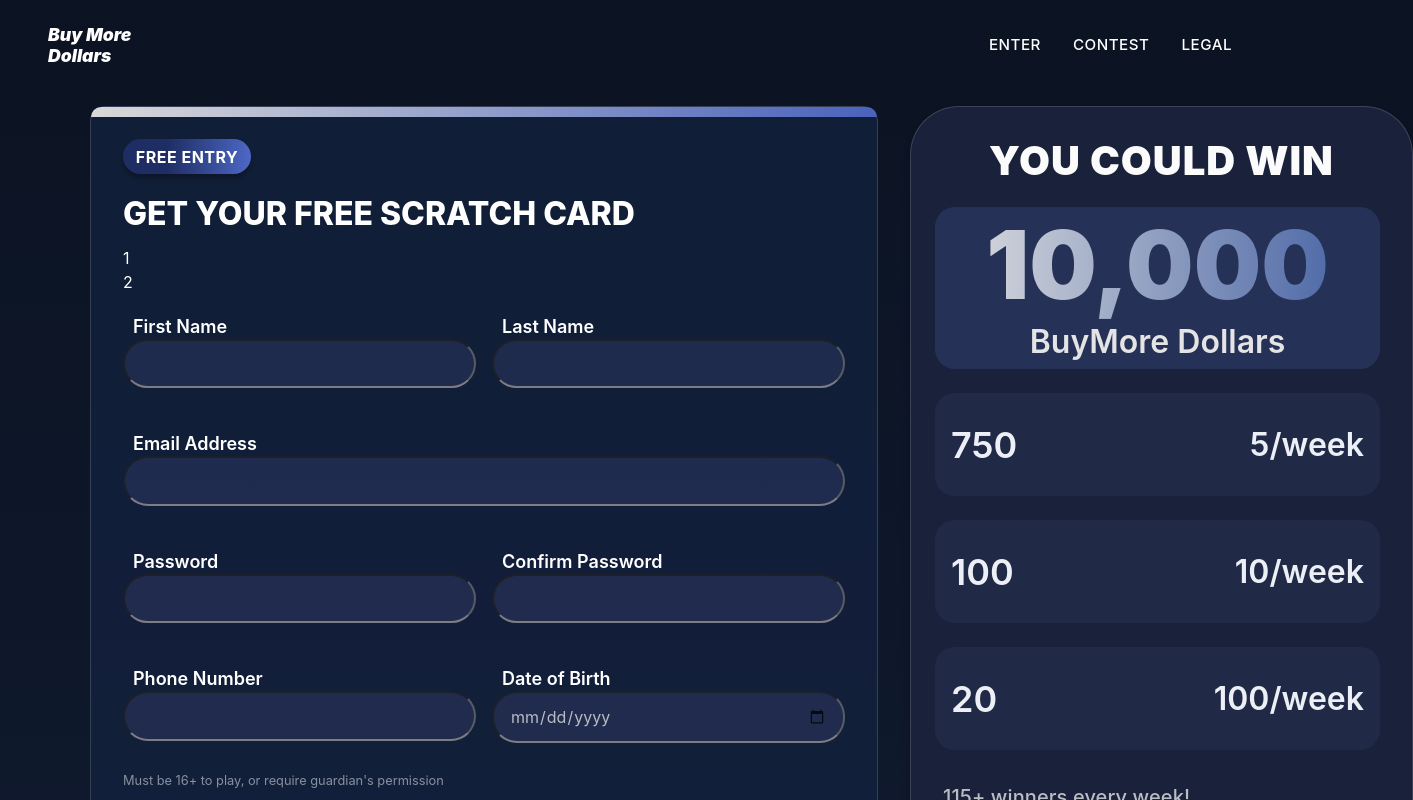
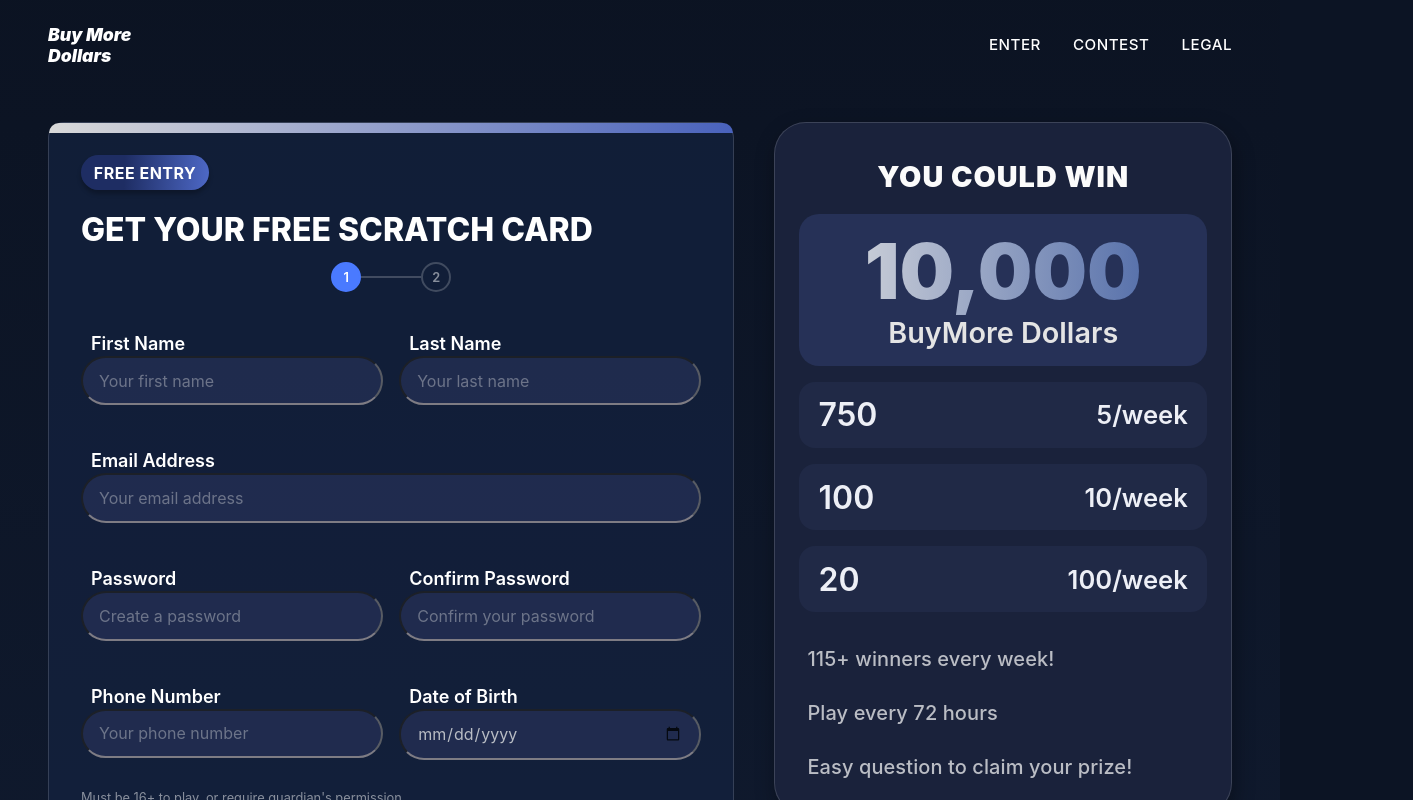
Before and after one commit to ishikachapadia/buymore-scratch, a React (Vite) app: page /register in a window 1280 px wide. Shown: the top 800 px of the page, 1413 px wide, since content can reach past the window. Built offline with nearby package versions, Linux system fonts and the light colour scheme.

Commit message:
register layout

```diff
--- a/src/index.css
+++ b/src/index.css
@@ -234,15 +234,15 @@ body {
   display: flex;
   align-items: flex-start;
   justify-content: center;
-  padding: 1rem 2rem 2rem;
+  padding: 2rem 3rem 3rem;
 }
 
 .register-wrapper {
   width: 100%;
-  max-width: 1100px;
+  max-width: 1200px;
   display: grid;
-  grid-template-columns: 1fr 280px;
-  gap: 2rem;
+  grid-template-columns: 3fr 2fr;
+  gap: 2.5rem;
   align-items: start;
 }
 
@@ -372,6 +372,72 @@ background: #323f6e;
   transform: translateY(0);
 }
 
+/* Step indicator */
+.step-indicator {
+  display: flex;
+  align-items: center;
+  justify-content: center;
+  gap: 0;
+  margin-bottom: 1.5rem;
+}
+
+.step-dot {
+  width: 30px;
+  height: 30px;
+  border-radius: 50%;
+  border: 2px solid var(--border-input);
+  display: flex;
+  align-items: center;
+  justify-content: center;
+  font-size: 0.8rem;
+  font-weight: 600;
+  color: var(--text-dim);
+  background: transparent;
+  transition: all 0.3s;
+}
+
+.step-dot.active {
+  border-color: var(--accent-blue);
+  background: var(--accent-blue);
+  color: #fff;
+}
+
+.step-line {
+  width: 60px;
+  height: 2px;
+  background: var(--border-input);
+}
+
+/* Form buttons row (Back + Submit) */
+.form-buttons {
+  display: flex;
+  gap: 1rem;
+  margin-top: 1rem;
+}
+
+.back-button {
+  flex: 1;
+  padding: 0.85rem 1rem;
+  font-size: 1rem;
+  border: 1px solid var(--border-input);
+  border-radius: var(--radius-md);
+  background: transparent;
+  color: var(--text-white);
+  font-weight: 600;
+  font-family: var(--font-family);
+  cursor: pointer;
+  transition: background 0.3s;
+}
+
+.back-button:hover {
+  background: rgba(255, 255, 255, 0.08);
+}
+
+.form-buttons .register-button {
+  flex: 1;
+  margin-top: 0;
+}
+
 .register-link {
   text-align: center;
   margin-top: 1.25rem;
@@ -432,19 +498,20 @@ background: #323f6e;
 }
 
 .prize-section {
-  width: 503px;
-  height: 880px;
-  border-radius: 49px;
+  width: 100%;
+  border-radius: 32px;
   background: #1A223B;
-  box-shadow: 2px 8px 9px 0 rgba(0, 0, 0, 0.45);
-  padding: 1.5rem;
+  box-shadow: 2px 8px 20px 0 rgba(0, 0, 0, 0.35);
+  padding: 2rem 1.5rem;
   border: 1px solid var(--border-subtle);
   text-align: center;
+  position: sticky;
+  top: 2rem;
 }
 
 .prize-title {
   color: #FBFBFB;
-  font-size: 40px;
+  font-size: 1.8rem;
   font-weight: 950;
   margin-bottom: 1rem;
   letter-spacing: 1px;
@@ -452,8 +519,8 @@ background: #323f6e;
 }
 
 .prize-amount-bg {
-  width: 445px;
-  height: 162px;
+  width: 100%;
+  padding: 1rem 0;
   border-radius: 20px;
   background: #263157;
 }
@@ -464,16 +531,16 @@ background: #323f6e;
   -webkit-background-clip: text;
   -webkit-text-fill-color: transparent;
   font-family: Inter;
-  font-size: 95px;
+  font-size: clamp(3rem, 6vw, 5.5rem);
   font-style: normal;
   font-weight: 900;
-  line-height: normal;
+  line-height: 1.1;
 }
 
 .prize-currency {
   color: #E4E4E4;
   text-align: center;
-  font-size: 32px;
+  font-size: clamp(1.2rem, 2.5vw, 1.8rem);
   font-style: normal;
   font-weight: 600;
   line-height: normal;
@@ -483,17 +550,16 @@ background: #323f6e;
   display: flex;
   justify-content: space-between;
   align-items: center;
-  padding: 0.85rem 1rem;
-width: 445px;
-height: 103px;
-border-radius: 20px;
+  padding: 0.85rem 1.2rem;
+  width: 100%;
+  border-radius: 16px;
   background: #202946;
-  margin-top: 1.5rem;
+  margin-top: 1rem;
 }
 
 .prize-count {
   color: #EDEFF6;
-font-size: 36px;
+  font-size: clamp(1.4rem, 2.5vw, 2rem);
   font-style: normal;
   font-weight: 600;
   line-height: normal;
@@ -502,7 +568,7 @@ line-height: normal;
 .prize-frequency {
   color: #EDEFF6;
   text-align: center;
-font-size: 32px;
+  font-size: clamp(1.2rem, 2vw, 1.8rem);
   font-style: normal;
   font-weight: 600;
   line-height: normal;
--- a/src/pages/Register.jsx
+++ b/src/pages/Register.jsx
@@ -6,22 +6,27 @@ import { useNavigate } from 'react-router-dom';
 
 // ! regex validation and checkers
 function hasCharsCheck(value) {
-    let pat2 = /^[a-zA-Z]+$/;
+    let pat2 = /^[a-zA-Z]+$/;;
     return pat2.test(value.trim());
 }
 
 function hasEmailCheck(value) {
-    let pat2 = /^[^\s@]+@[^\s@]+\.[^\s@]{2,}$/;
+    let pat2 = /^[a-zA-Z0-9_-]{2,}[.]?[a-zA-Z0-9_-]*[@]{1}[a-zA-Z0-9_-]{2,}[.]{1}(ca|com)$/;
     return pat2.test(value.trim());
 }
 
 function hasPasswordCheck(value) {
-    let pat2 = /^.{6,}$/;
+    let pat2 = /^(?=.*[A-Z])(?=.*\d)(?=.*[^a-zA-Z0-9]).{8,}$/;
     return pat2.test(value);
 }
 
-function hasPhoneCheck(value) {
-    let pat2 = /^[\d\s\-\+\(\)]{10,}$/;
+function hasPhoneFormatCheck(value) {
+    let pat2 = /^[0-9]{3}[-]?[0-9]{3}[-]?[0-9]{4}$/;
+    return pat2.test(value.trim());
+}
+
+function hasPostalCodeCheck(value) {
+    let pat2 = /^[a-zA-Z]{1}[0-9]{1}[a-zA-Z]{1}[ ]?[0-9]{1}[a-zA-Z]{1}[0-9]{1}$/
     return pat2.test(value.trim());
 }
 
@@ -35,6 +40,17 @@ function hasDateCheck(value) {
 
 function hasCheckedCheck(value) {
     return value === true;
+}
+
+function isAtLeast16(dateStr) {
+    let dob = new Date(dateStr);
+    let today = new Date();
+    let age = today.getFullYear() - dob.getFullYear();
+    let monthDiff = today.getMonth() - dob.getMonth();
+    if (monthDiff < 0 || (monthDiff === 0 && today.getDate() < dob.getDate())) {
+        age--;
+    }
+    return age >= 16;
 }
 
 
@@ -80,66 +96,144 @@ export default function Register() {
     function validateStep1() {
         let newErrors = { ...errors };
         let valid = true;
-        if (!hasCharsCheck(fields.firstName)) {
-            newErrors.firstName = 'Please enter a valid first name';
+
+        if (!hasValueCheck(fields.firstName)) {
+            newErrors.firstName = 'First name is required';
             valid = false;
-        } else newErrors.firstName = '\u00A0';
-        if (!hasCharsCheck(fields.lastName)) {
-            newErrors.lastName = 'Please enter a valid last name';
+        } else if (!hasCharsCheck(fields.firstName)) {
+            newErrors.firstName = 'First name can only contain letters';
             valid = false;
-        } else newErrors.lastName = '\u00A0';
-        if (!hasEmailCheck(fields.email)) {
-            newErrors.email = 'Please enter a valid email';
+        } else if (fields.firstName.trim().length < 2) {
+            newErrors.firstName = 'First name must be at least 2 characters';
             valid = false;
-        } else newErrors.email = '\u00A0';
-        if (!hasPasswordCheck(fields.password)) {
-            newErrors.password = 'Password must be at least 6 characters';
+        } else {
+            newErrors.firstName = '\u00A0';
+        }
+
+        if (!hasValueCheck(fields.lastName)) {
+            newErrors.lastName = 'Last name is required';
             valid = false;
-        } else newErrors.password = '\u00A0';
-        if (fields.confirmPassword !== fields.password || fields.confirmPassword.length === 0) {
-            newErrors.confirmPassword = 'Passwords do not match';
+        } else if (!hasCharsCheck(fields.lastName)) {
+            newErrors.lastName = 'Last name can only contain letters';
             valid = false;
-        } else newErrors.confirmPassword = '\u00A0';
-        if (!hasPhoneCheck(fields.phone)) {
+        } else if (fields.lastName.trim().length < 2) {
+            newErrors.lastName = 'Last name must be at least 2 characters';
+            valid = false;
+        } else {
+            newErrors.lastName = '\u00A0';
+        }
+
+        if (!hasValueCheck(fields.email)) {
+            newErrors.email = 'Email address is required';
+            valid = false;
+        } else if (!hasEmailCheck(fields.email)) {
+            newErrors.email = 'Please enter a valid email address';
+            valid = false;
+        } else {
+            newErrors.email = '\u00A0';
+        }
+
+        if (!hasValueCheck(fields.password)) {
+            newErrors.password = 'Password is required';
+            valid = false;
+        } else if (!hasPasswordCheck(fields.password)) {
+            newErrors.password = 'Password must be at least 8 characters and have a capital letter and a symbol';
+            valid = false;
+        } else {
+            newErrors.password = '\u00A0';
+        }
+
+        if (!hasValueCheck(fields.confirmPassword)) {
+            newErrors.confirmPassword = 'Please confirm your password';
+            valid = false;
+        } else if (fields.confirmPassword !== fields.password) {
+            newErrors.confirmPassword = 'Passwords must match';
+            valid = false;
+        } else {
+            newErrors.confirmPassword = '\u00A0';
+        }
+
+        // Phone Number
+        if (!hasValueCheck(fields.phone)) {
+            newErrors.phone = 'Phone number is required';
+            valid = false;
+        } else if (!hasPhoneFormatCheck(fields.phone)) {
             newErrors.phone = 'Please enter a valid phone number';
             valid = false;
-        } else newErrors.phone = '\u00A0';
+        } else if (fields.phone.replace(/\D/g, '').length !== 10) {
+            newErrors.phone = 'Phone number must be 10 digits';
+            valid = false;
+        } else {
+            newErrors.phone = '\u00A0';
+        }
+
         if (!hasDateCheck(fields.dob)) {
             newErrors.dob = 'Date of birth is required';
             valid = false;
-        } else newErrors.dob = '\u00A0';
+        } else if (isNaN(new Date(fields.dob).getTime())) {
+            newErrors.dob = 'Please enter a valid date';
+            valid = false;
+        } else if (!isAtLeast16(fields.dob)) {
+            newErrors.dob = "You must be at least 16 years old to enter without a guardian's permission";
+            valid = false;
+        } else {
+            newErrors.dob = '\u00A0';
+        }
+
         setErrors(newErrors);
         return valid;
     }
 
-    // ! validate only step 2 fields
+    // ! validate step 2 fields
     function validateStep2() {
         let newErrors = { ...errors };
         let valid = true;
+
         if (!hasValueCheck(fields.street)) {
             newErrors.street = 'Street address is required';
             valid = false;
-        } else newErrors.street = '\u00A0';
-        if (!hasCharsCheck(fields.city)) {
-            newErrors.city = 'Please enter a valid city';
+        } else {
+            newErrors.street = '\u00A0';
+        }
+
+        if (!hasValueCheck(fields.city)) {
+            newErrors.city = 'City is required';
             valid = false;
-        } else newErrors.city = '\u00A0';
-        if (!hasCharsCheck(fields.province)) {
-            newErrors.province = 'Please enter a valid province';
+        } else {
+            newErrors.city = '\u00A0';
+        }
+
+        if (!hasValueCheck(fields.province)) {
+            newErrors.province = 'Province is required';
             valid = false;
-        } else newErrors.province = '\u00A0';
+        } else {
+            newErrors.province = '\u00A0';
+        }
+
+        if (!hasValueCheck(fields.country)) {
+            newErrors.country = 'Country is required';
+            valid = false;
+        } else {
+            newErrors.country = '\u00A0';
+        }
+
         if (!hasValueCheck(fields.postalCode)) {
             newErrors.postalCode = 'Postal code is required';
             valid = false;
-        } else newErrors.postalCode = '\u00A0';
-        if (!hasCharsCheck(fields.country)) {
-            newErrors.country = 'Please enter a valid country';
+        } else if (!hasPostalCodeCheck(fields.postalCode)) {
+            newErrors.postalCode = 'Please enter a valid postal code format (A1B 2C4)';
             valid = false;
-        } else newErrors.country = '\u00A0';
+        } else {
+            newErrors.postalCode = '\u00A0';
+        }
+
         if (!hasCheckedCheck(fields.agreeRules)) {
             newErrors.agreeRules = 'You must agree to the contest rules';
             valid = false;
-        } else newErrors.agreeRules = '\u00A0';
+        } else {
+            newErrors.agreeRules = '\u00A0';
+        }
+
         newErrors.firebase = '';
         setErrors(newErrors);
         return valid;
@@ -165,6 +259,7 @@ export default function Register() {
         if (!validateStep2()) {
             return;
         }
+        // ! storing into firebase
         try {
             let userCredential = await createUserWithEmailAndPassword(auth, fields.email, fields.password);
             await updateProfile(userCredential.user, {
@@ -200,7 +295,7 @@ export default function Register() {
                     <span className="free-entry-badge">FREE ENTRY</span>
                     <h2 className="register-title">GET YOUR FREE SCRATCH CARD</h2>
 
-                    {/* Step indicator */}
+
                     <div className="step-indicator">
                         <div className={`step-dot ${step >= 1 ? 'active' : ''}`}>1</div>
                         <div className="step-line"></div>
@@ -210,37 +305,36 @@ export default function Register() {
                     <form className="register-form" onSubmit={handleSubmit}>
                         <span className="error-text">{errors.firebase}</span>
 
-                        {/* ===== STEP 1: Account & Personal Info ===== */}
                         {step === 1 && (
                             <>
                                 <div className="form-row">
                                     <article className="form-group">
                                         <label htmlFor="firstName" className="form-label">First Name</label>
-                                        <input id="firstName" name="firstName" type="text" className={`form-input${errors.firstName !== '\u00A0' ? ' error' : ''}`} value={fields.firstName} onChange={handleChange} />
+                                        <input id="firstName" name="firstName" type="text" placeholder="Your first name" className={`form-input${errors.firstName !== '\u00A0' ? ' error' : ''}`} value={fields.firstName} onChange={handleChange} />
                                         <span className="error-text">{errors.firstName}</span>
                                     </article>
                                     <article className="form-group">
                                         <label htmlFor="lastName" className="form-label">Last Name</label>
-                                        <input id="lastName" name="lastName" type="text" className={`form-input${errors.lastName !== '\u00A0' ? ' error' : ''}`} value={fields.lastName} onChange={handleChange} />
+                                        <input id="lastName" name="lastName" type="text" placeholder="Your last name" className={`form-input${errors.lastName !== '\u00A0' ? ' error' : ''}`} value={fields.lastName} onChange={handleChange} />
                                         <span className="error-text">{errors.lastName}</span>
                                     </article>
                                 </div>
 
                                 <article className="form-group">
                                     <label htmlFor="email" className="form-label">Email Address</label>
-                                    <input id="email" name="email" type="email" className={`form-input${errors.email !== '\u00A0' ? ' error' : ''}`} value={fields.email} onChange={handleChange} />
+                                    <input id="email" name="email" type="email" placeholder="Your email address" className={`form-input${errors.email !== '\u00A0' ? ' error' : ''}`} value={fields.email} onChange={handleChange} />
                                     <span className="error-text">{errors.email}</span>
                                 </article>
 
                                 <div className="form-row">
                                     <article className="form-group">
                                         <label htmlFor="password" className="form-label">Password</label>
-                                        <input id="password" name="password" type="password" className={`form-input${errors.password !== '\u00A0' ? ' error' : ''}`} value={fields.password} onChange={handleChange} />
+                                        <input id="password" name="password" type="password" placeholder="Create a password" className={`form-input${errors.password !== '\u00A0' ? ' error' : ''}`} value={fields.password} onChange={handleChange} />
                                         <span className="error-text">{errors.password}</span>
                                     </article>
                                     <article className="form-group">
                                         <label htmlFor="confirmPassword" className="form-label">Confirm Password</label>
-                                        <input id="confirmPassword" name="confirmPassword" type="password" className={`form-input${errors.confirmPassword !== '\u00A0' ? ' error' : ''}`} value={fields.confirmPassword} onChange={handleChange} />
+                                        <input id="confirmPassword" name="confirmPassword" type="password" placeholder="Confirm your password" className={`form-input${errors.confirmPassword !== '\u00A0' ? ' error' : ''}`} value={fields.confirmPassword} onChange={handleChange} />
                                         <span className="error-text">{errors.confirmPassword}</span>
                                     </article>
                                 </div>
@@ -248,12 +342,12 @@ export default function Register() {
                                 <div className="form-row">
                                     <article className="form-group">
                                         <label htmlFor="phone" className="form-label">Phone Number</label>
-                                        <input id="phone" name="phone" type="tel" className={`form-input${errors.phone !== '\u00A0' ? ' error' : ''}`} value={fields.phone} onChange={handleChange} />
+                                        <input id="phone" name="phone" type="tel" placeholder="Your phone number" className={`form-input${errors.phone !== '\u00A0' ? ' error' : ''}`} value={fields.phone} onChange={handleChange} />
                                         <span className="error-text">{errors.phone}</span>
                                     </article>
                                     <article className="form-group">
                                         <label htmlFor="dob" className="form-label">Date of Birth</label>
-                                        <input id="dob" name="dob" type="date" className={`form-input${errors.dob !== '\u00A0' ? ' error' : ''}`} value={fields.dob} onChange={handleChange} />
+                                        <input id="dob" name="dob" type="date" placeholder="MM / DD / YYYY" className={`form-input${errors.dob !== '\u00A0' ? ' error' : ''}`} value={fields.dob} onChange={handleChange} />
                                         <span className="error-text">{errors.dob}</span>
                                     </article>
                                 </div>
@@ -266,24 +360,23 @@ export default function Register() {
                             </>
                         )}
 
-                        {/* ===== STEP 2: Address & Agreements ===== */}
                         {step === 2 && (
                             <>
                                 <article className="form-group">
                                     <label htmlFor="street" className="form-label">Street Address</label>
-                                    <input id="street" name="street" type="text" className={`form-input${errors.street !== '\u00A0' ? ' error' : ''}`} value={fields.street} onChange={handleChange} />
+                                    <input id="street" name="street" type="text" placeholder="Your street address" className={`form-input${errors.street !== '\u00A0' ? ' error' : ''}`} value={fields.street} onChange={handleChange} />
                                     <span className="error-text">{errors.street}</span>
                                 </article>
 
                                 <div className="form-row">
                                     <article className="form-group">
                                         <label htmlFor="city" className="form-label">City</label>
-                                        <input id="city" name="city" type="text" className={`form-input${errors.city !== '\u00A0' ? ' error' : ''}`} value={fields.city} onChange={handleChange} />
+                                        <input id="city" name="city" type="text" placeholder="Your city" className={`form-input${errors.city !== '\u00A0' ? ' error' : ''}`} value={fields.city} onChange={handleChange} />
                                         <span className="error-text">{errors.city}</span>
                                     </article>
                                     <article className="form-group">
                                         <label htmlFor="province" className="form-label">Province</label>
-                                        <input id="province" name="province" type="text" className={`form-input${errors.province !== '\u00A0' ? ' error' : ''}`} value={fields.province} onChange={handleChange} />
+                                        <input id="province" name="province" type="text" placeholder="Your province" className={`form-input${errors.province !== '\u00A0' ? ' error' : ''}`} value={fields.province} onChange={handleChange} />
                                         <span className="error-text">{errors.province}</span>
                                     </article>
                                 </div>
@@ -291,12 +384,12 @@ export default function Register() {
                                 <div className="form-row">
                                     <article className="form-group">
                                         <label htmlFor="postalCode" className="form-label">Postal Code</label>
-                                        <input id="postalCode" name="postalCode" type="text" className={`form-input${errors.postalCode !== '\u00A0' ? ' error' : ''}`} value={fields.postalCode} onChange={handleChange} />
+                                        <input id="postalCode" name="postalCode" type="text" placeholder="Your postal code" className={`form-input${errors.postalCode !== '\u00A0' ? ' error' : ''}`} value={fields.postalCode} onChange={handleChange} />
                                         <span className="error-text">{errors.postalCode}</span>
                                     </article>
                                     <article className="form-group">
                                         <label htmlFor="country" className="form-label">Country</label>
-                                        <input id="country" name="country" type="text" className={`form-input${errors.country !== '\u00A0' ? ' error' : ''}`} value={fields.country} onChange={handleChange} />
+                                        <input id="country" name="country" type="text" placeholder="Your country" className={`form-input${errors.country !== '\u00A0' ? ' error' : ''}`} value={fields.country} onChange={handleChange} />
                                         <span className="error-text">{errors.country}</span>
                                     </article>
                                 </div>
```
Also changed, not shown: src/pages/Legal.jsx (+62 -0 lines). Lines whose indentation alone changed are shown as unchanged.
